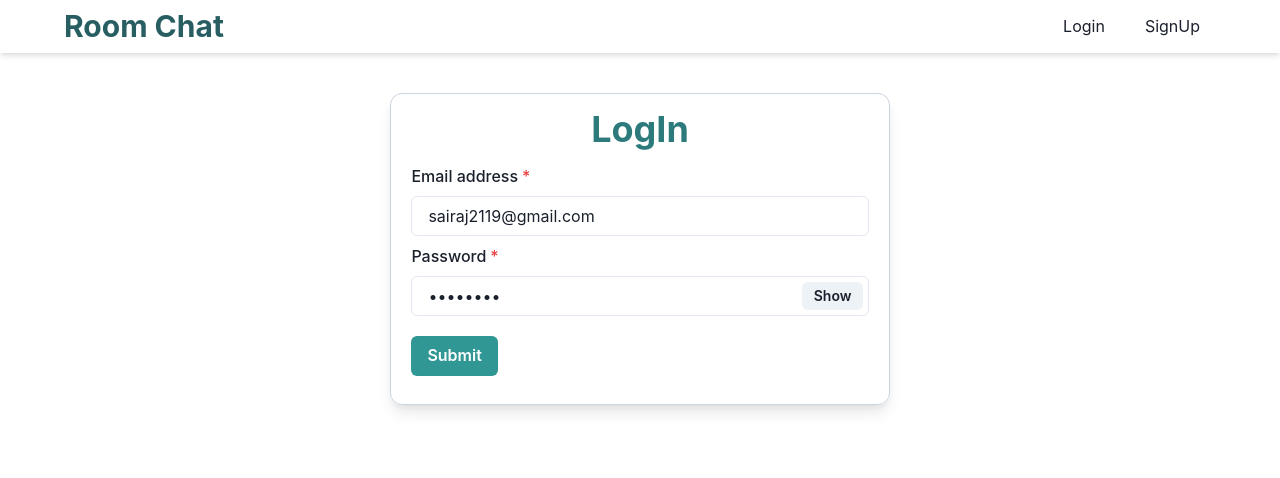
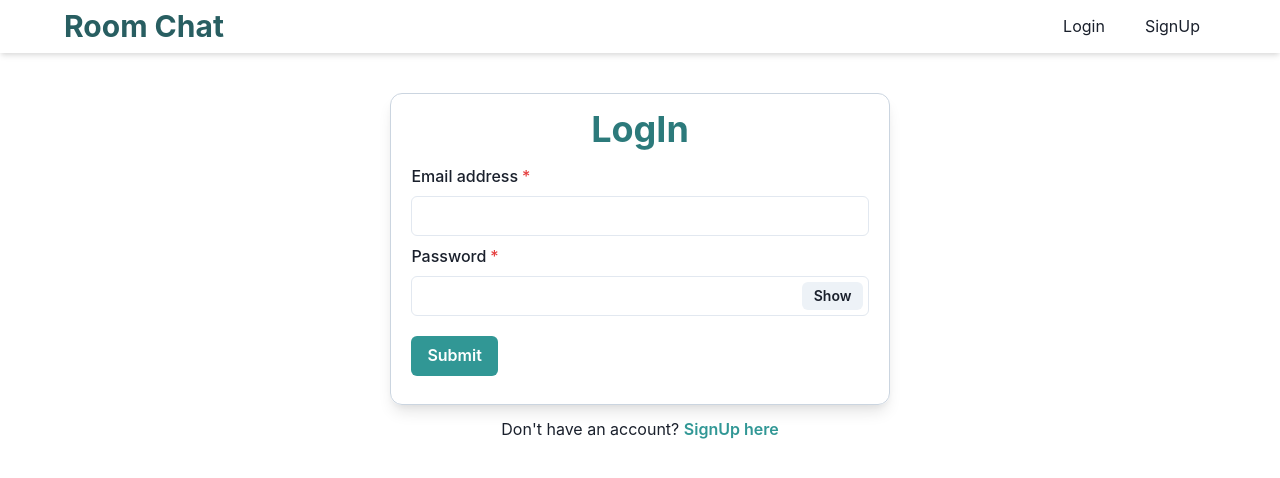
Before and after one commit to KindDev0813/react-live-chat, a React (Create React App) app: page /login in a window 1280 px wide. Shown: the top 478 px of the page. Built offline with nearby package versions, Linux system fonts and the light colour scheme; no server answers.

Commit message:
add ui changes and form enchancements

```diff
--- a/src/App.tsx
+++ b/src/App.tsx
@@ -56,8 +56,8 @@ const App: React.FC = () => {
         <>
           <Navbar />
           <Switch>
+            <Route path="/" exact component={Home} />
             <Container maxW="container.xl" pt="2">
-              <Route path="/" exact component={Home} />
               <Route path="/signup" component={SignUp} />
               <Route path="/login" exact component={Login} />
               <Route path="/dashboard" component={DashBoard} />
--- a/src/components/Navbar.tsx
+++ b/src/components/Navbar.tsx
@@ -45,7 +45,7 @@ const Navbar = () => {
                 colorScheme="gray"
                 variant="ghost"
               >
-                LogOut
+                Logout
               </Button>
             </>
           ) : (
--- a/src/components/dashboard/DashBoardRoomCard.tsx
+++ b/src/components/dashboard/DashBoardRoomCard.tsx
@@ -25,6 +25,8 @@ const DashBoardRoomCard: React.FC<DashBoardRoomCardProps> = ({ room }) => {
       _hover={{ background: 'blackAlpha.100' }}
       transition="all 0.35s ease"
       onClick={handleClick}
+      borderBottom="1px"
+      borderColor="blackAlpha.200"
     >
       <Flex px="5" justifyContent="space-between" alignItems="center" w="100%">
         <Text fontSize="lg">{roomName}</Text>
--- a/src/pages/Login.tsx
+++ b/src/pages/Login.tsx
@@ -8,7 +8,7 @@ import {
 import { Input, InputGroup, InputRightElement } from '@chakra-ui/input';
 import { Box, Text } from '@chakra-ui/layout';
 import { useAuth } from '../state/authState';
-import { useHistory } from 'react-router-dom';
+import { Link, useHistory } from 'react-router-dom';
 import { useToast } from '@chakra-ui/toast';
 import { auth } from '../firebase';
 
@@ -21,8 +21,8 @@ const Login = () => {
   const toast = useToast();
   const history = useHistory();
   const [data, setData] = useState({
-    email: 'sairaj2119@gmail.com',
-    password: 'aunzbedi',
+    email: '',
+    password: '',
   });
   const [errors, setErrors] = useState<LoginError>({});
   const [loading, setLoading] = useState(false);
@@ -58,9 +58,6 @@ const Login = () => {
         duration: 3000,
         isClosable: true,
       });
-      // setTimeout(() => {
-      //   history.push('/dashboard');
-      // }, 500);
     } catch (err) {
       console.log(err.code);
       console.log(err.message);
@@ -87,6 +84,7 @@ const Login = () => {
     setLoading(false);
   };
   return (
+    <>
       <Box
         w={{ base: '100%', md: '40%' }}
         border="1px"
@@ -158,6 +156,15 @@ const Login = () => {
           Submit
         </Button>
       </Box>
+      <Box textAlign="center" mt="3">
+        <Text>
+          Don't have an account?{' '}
+          <Button colorScheme="teal" variant="link" as={Link} to="/signup">
+            SignUp here
+          </Button>
+        </Text>
+      </Box>
+    </>
   );
 };
 
--- a/src/pages/SignUp.tsx
+++ b/src/pages/SignUp.tsx
@@ -11,7 +11,7 @@ import { validateInputs } from '../utils/validators';
 import { auth, db } from '../firebase';
 import { useAuth } from '../state/authState';
 import { useToast } from '@chakra-ui/toast';
-import { useHistory } from 'react-router-dom';
+import { Link, useHistory } from 'react-router-dom';
 
 interface SignUpError {
   username?: string;
@@ -86,13 +86,13 @@ const SignUp = () => {
   };
 
   return (
+    <>
       <Box
         w={{ base: '100%', md: '40%' }}
         border="1px"
         margin="auto"
         borderColor="gray.300"
         borderRadius="xl"
-      shadow="lg"
         py="0"
         px="5"
         pb="4"
@@ -173,6 +173,15 @@ const SignUp = () => {
           Submit
         </Button>
       </Box>
+      <Box textAlign="center" mt="3">
+        <Text>
+          Already have an account?{' '}
+          <Button colorScheme="teal" variant="link" as={Link} to="/login">
+            Log in here
+          </Button>
+        </Text>
+      </Box>
+    </>
   );
 };
 
```
Lines whose indentation alone changed are shown as unchanged.
